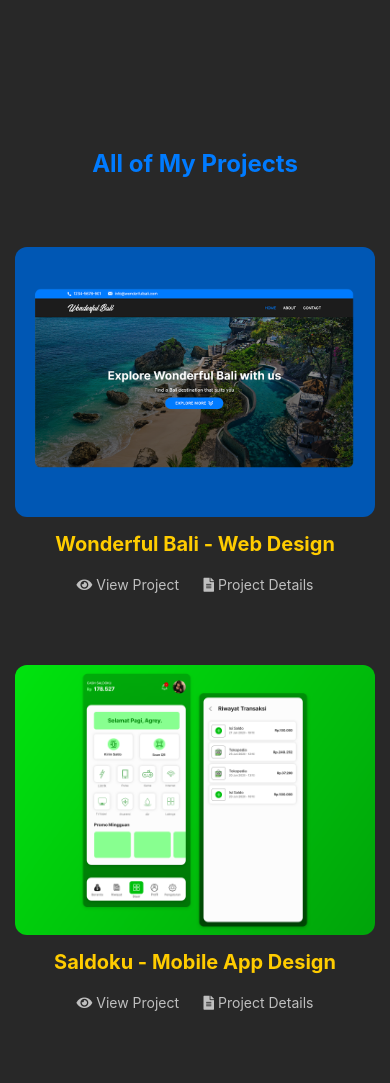
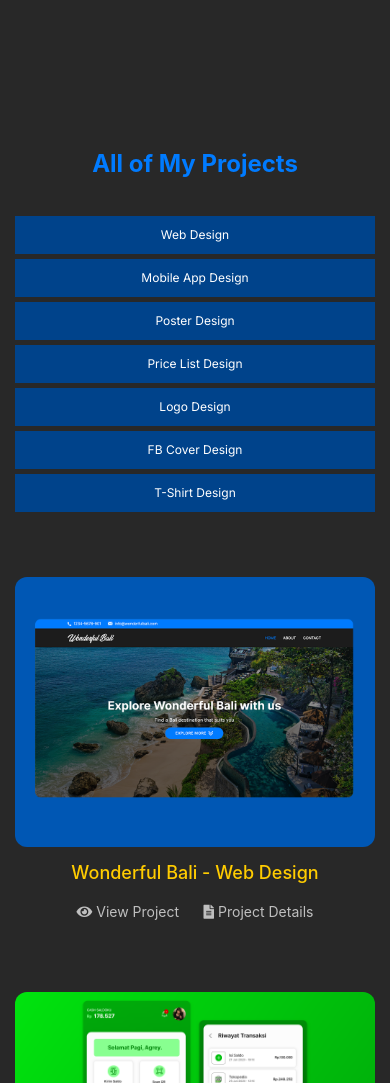
Before and after one commit to agreytosira/agreytosira.github.io, a PHP site: page /projects.html in a window 390 px wide. Shown: the top 1083 px of the page. Run offline with PHP 8.4, Linux system fonts and the light colour scheme; some libraries are stand-ins or nearby versions; grey boxes are pictures that could not be loaded.

Commit message:
Update Menu Project

```diff
--- a/css/style.css
+++ b/css/style.css
@@ -99,6 +99,14 @@ section {
     text-decoration: none;
 }
 
+.webdesign {
+    transition: all 0.5s ease;
+}
+
+.mobiledesign {
+    transition: all 0.5s ease;
+}
+
 /* Navbar */
 
 .navbar {
@@ -158,6 +166,25 @@ section {
 
 /* Project */
 
+.project-menu button {
+    background: none;
+    color: white;
+    font-family: 'Inter', sans-serif;
+    border: none;
+    outline: none;
+    transition: all 0.2s ease;
+    margin: 0px 10px;
+    display: inline-block;
+}
+
+.project-menu button:focus {
+    border-bottom: 2px solid #007bff;
+}
+
+.project-menu button:hover {
+    color: #007bff !important;
+}
+
 .project-box {
     margin-top: 60px;
 }
@@ -165,6 +192,11 @@ section {
 .project-box img {
     width: 100%;
     border-radius: 12px;
+    transition: all 0.2s ease;
+}
+
+.project-box img:hover {
+    opacity: 0.7;
 }
 
 .project-box .btn-biasa {
@@ -172,8 +204,9 @@ section {
 }
 
 .project-box h2 {
+    font-size: 18px !important;
     color: #ffcc00;
-    font-weight: 700 !important;
+    font-weight: 500 !important;
     margin-top: 15px;
 }
 
@@ -303,6 +336,19 @@ section {
 
 @media (max-width:768px) {
 
+    .project-menu button {
+        font-size: 12px;
+        width: 100%;
+        padding: 10px 0px;
+        margin: 5px 0px;
+        display: block !important;
+        background: #00438b;
+    }
+
+    .project-menu button:focus {
+        color: #ffcc00 !important;
+    }
+
     .offers-box h2 {
         text-align: center;
     }
--- a/projects.html
+++ b/projects.html
@@ -49,10 +49,23 @@
                     <h1>All of My Projects</h1>
                 </div>
             </div>
+            <div class="row mt-4">
+                <div class="col-md-12 m-auto project-menu">
+                    <center>
+                        <button class="button-webdesign">Web Design</button>
+                        <button class="button-mobileappdesign">Mobile App Design</button>
+                        <button class="button-posterdesign">Poster Design</button>
+                        <button class="button-pricelistdesign">Price List Design</button>
+                        <button class="button-logodesign">Logo Design</button>
+                        <button class="button-fbcoverdesign">FB Cover Design</button>
+                        <button class="button-tshirtdesign">T-Shirt Design</button>
+                    </center>
+                </div>
+            </div>
             <div class="row">
-                <div class="col-md-6">
-                    <div class="project-box" data-aos="fade-up">
-                        <img src="img/portfolio/wonderfulbali.png" alt="">
+                <div class="col-md-4 webdesign">
+                    <div class="project-box">
+                        <a href="details/wonderfulbali.html"><img src="img/portfolio/wonderfulbali.png" alt=""></a>
                         <h2>Wonderful Bali - Web Design</h2>
                         <a href="project/wonderfulbali/index.html" class="btn-biasa"><i class="fas fa-eye"></i>
                             View Project</a>
@@ -60,9 +73,9 @@
                             Project Details</a>
                     </div>
                 </div>
-                <div class="col-md-6">
-                    <div class="project-box" data-aos="fade-up">
-                        <img src="img/portfolio/saldoku.png" alt="">
+                <div class="col-md-4 mobileappdesign">
+                    <div class="project-box">
+                        <a href="details/saldoku.html"><img src="img/portfolio/saldoku.png" alt=""></a>
                         <h2>Saldoku - Mobile App Design</h2>
                         <a href="img/portfolio/saldoku.png" class="btn-biasa"><i class="fas fa-eye"></i>
                             View Project</a>
@@ -70,9 +83,10 @@
                             Project Details</a>
                     </div>
                 </div>
-                <div class="col-md-6">
-                    <div class="project-box" data-aos="fade-up">
-                        <img src="img/portfolio/jasa-pembuatan-website.png" alt="">
+                <div class="col-md-4 posterdesign">
+                    <div class="project-box">
+                        <a href="details/jasa-pembuatan-website.html"><img
+                                src="img/portfolio/jasa-pembuatan-website.png" alt=""></a>
                         <h2>Jasa Pembuatan Website - Poster Design</h2>
                         <a href="img/portfolio/jasa-pembuatan-website.png" class="btn-biasa"><i class="fas fa-eye"></i>
                             View Project</a>
@@ -80,19 +94,19 @@
                             Project Details</a>
                     </div>
                 </div>
-                <div class="col-md-6">
-                    <div class="project-box" data-aos="fade-up">
-                        <img src="img/portfolio/checkoutpage.png" alt="">
-                        <h2>E-Commerce Checkout Page - UI Design</h2>
+                <div class="col-md-4 webdesign">
+                    <div class="project-box">
+                        <a href="details/ecommerce-checkout.html"><img src="img/portfolio/checkoutpage.png" alt=""></a>
+                        <h2>E-Commerce Checkout Page - Web Design</h2>
                         <a href="img/portfolio/checkoutpage.png" class="btn-biasa"><i class="fas fa-eye"></i> View
                             Project</a>
                         <a href="details/ecommerce-checkout.html" class="btn-biasa"><i class="fa fa-file-alt"></i>
                             Project Details</a>
                     </div>
                 </div>
-                <div class="col-md-6">
-                    <div class="project-box" data-aos="fade-up">
-                        <img src="img/portfolio/tshirt-sgb.png" alt="">
+                <div class="col-md-4 tshirtdesign">
+                    <div class="project-box">
+                        <a href="details/tshirt-sgb.html"><img src="img/portfolio/tshirt-sgb.png" alt=""></a>
                         <h2>T-Shirt SGB Team - T-Shirt Design</h2>
                         <a href="img/portfolio/tshirt-sgb.png" class="btn-biasa"><i class="fas fa-eye"></i>
                             View Project</a>
@@ -100,9 +114,10 @@
                             Project Details</a>
                     </div>
                 </div>
-                <div class="col-md-6">
-                    <div class="project-box" data-aos="fade-up">
-                        <img src="img/portfolio/mobilelegend-pricelist.png" alt="">
+                <div class="col-md-4 pricelistdesign">
+                    <div class="project-box">
+                        <a href="details/mobilelegend-pricelist.html"><img
+                                src="img/portfolio/mobilelegend-pricelist.png" alt=""></a>
                         <h2>Top Up Mobile Legends - Price List Design</h2>
                         <a href="img/portfolio/mobilelegend-pricelist.png" class="btn-biasa"><i class="fas fa-eye"></i>
                             View Project</a>
@@ -110,9 +125,10 @@
                             Project Details</a>
                     </div>
                 </div>
-                <div class="col-md-6">
-                    <div class="project-box" data-aos="fade-up">
-                        <img src="img/portfolio/rumahcryptoindonesia.jpg" alt="">
+                <div class="col-md-4 logodesign">
+                    <div class="project-box">
+                        <a href="details/rumah-crypto-indonesia.html"><img src="img/portfolio/rumahcryptoindonesia.jpg"
+                                alt=""></a>
                         <h2>Rumah Crypto Indonesia - Logo Design</h2>
                         <a href="img/portfolio/rumahcryptoindonesia.jpg" class="btn-biasa"><i class="fas fa-eye"></i>
                             View Project</a>
@@ -120,9 +136,10 @@
                             Project Details</a>
                     </div>
                 </div>
-                <div class="col-md-6">
-                    <div class="project-box" data-aos="fade-up">
-                        <img src="img/portfolio/rumahcryptoindonesiacover.png" alt="">
+                <div class="col-md-4 fbcoverdesign">
+                    <div class="project-box">
+                        <a href="details/rumah-crypto-indonesia-cover.html"><img
+                                src="img/portfolio/rumahcryptoindonesiacover.png" alt=""></a>
                         <h2>Rumah Crypto Indonesia - FB Cover Design</h2>
                         <a href="img/portfolio/rumahcryptoindonesiacover.png" class="btn-biasa"><i
                                 class="fas fa-eye"></i> View Project</a>
@@ -139,7 +156,7 @@
         <div class="container">
             <div class="row">
                 <div class="col-md-12">
-                    <div class="offers-box" data-aos="fade-up">
+                    <div class="offers-box">
                         <div class=" row">
                             <div class="col-md-8">
                                 <h2>Interested working with me?</h2>
@@ -164,7 +181,7 @@
                 </div>
             </div>
             <div class="row">
-                <div class="col-md-12 tools-box" data-aos="fade-up">
+                <div class="col-md-12 tools-box">
                     <center>
                         <img src="img/skill1.png" alt="" data-toggle="tooltip" data-placement="bottom" title="Adobe XD">
                         <img src="img/skill2.png" alt="" data-toggle="tooltip" data-placement="bottom"
```
Also changed, not shown: index.html (+6 -4 lines), js/script.js (+77 -0 lines).
